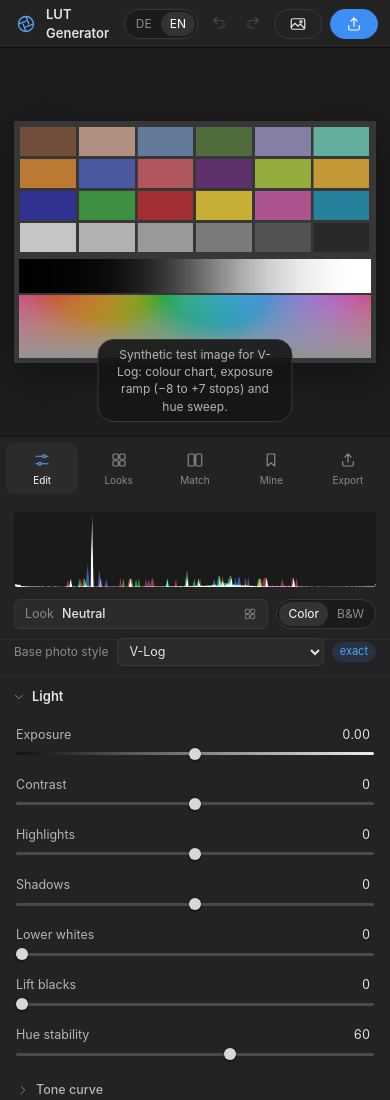
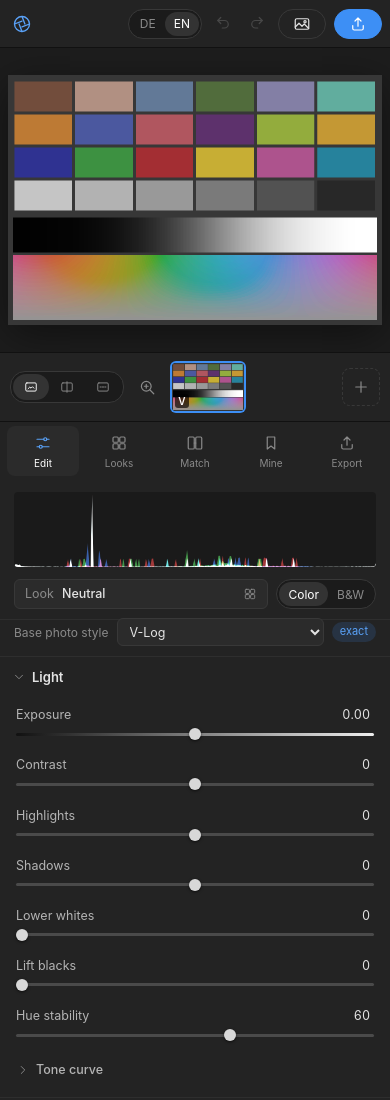
Before and after one commit to ernestodiescholle/realtime-lut-builder, a website: page index.html in a window 390 px wide. Shown: the top 1100 px of the page. Drawn offline with Linux system fonts and the light colour scheme.

Commit message:
Mobile layout: sticky preview, filmstrip under image, larger touch targets

```diff
--- a/css/style.css
+++ b/css/style.css
@@ -325,19 +325,45 @@ body.mono .section .color-only { display: none; }
 }
 .toast.show { opacity: 1; transform: translateX(-50%); }
 
-/* --- Schmale Fenster ---------------------------------------------------- */
+/* --- Schmale Fenster (Handy) ---------------------------------------------- */
+/* Reihenfolge per CSS: Kopfleiste und Bild bleiben oben stehen, darunter Ansicht/Filmstreifen,
+   dann die Reiter (ebenfalls stehend) und die scrollenden Regler. */
 @media (max-width: 900px) {
-  body { display: block; height: auto; overflow: auto; }
-  .topbar { height: 48px; position: sticky; top: 0; z-index: 5; }
+  :root { --img-h: max(36vh, 200px); }
+  body { display: flex; flex-direction: column; height: auto; min-height: 100vh; overflow: visible; }
+  .workspace { display: contents; }
+  .topbar { order: 0; flex: none; height: 48px; position: sticky; top: 0; z-index: 6; }
+  .brand .sep, .brand .doc { display: none; }
+  .brand .app { white-space: nowrap; }
   .top-actions .btn span { display: none; }
-  .workspace { display: flex; flex-direction: column; }
-  .canvas-area { min-height: 46vh; padding: 14px; }
-  #view { max-height: 56vh; }
-  .rail { order: 2; flex-direction: row; justify-content: center; border-left: 0; border-top: 1px solid #111; padding: 6px; position: sticky; top: 48px; z-index: 4; }
-  .rail button { width: 76px; }
-  .panel { order: 3; border-left: 0; overflow: visible; }
-  .bottombar { height: 84px; }
+  .canvas-area { order: 1; flex: none; position: sticky; top: 48px; z-index: 5; height: var(--img-h); min-height: 0; padding: 8px; }
+  #view { max-height: calc(var(--img-h) - 16px); touch-action: pan-y; }
+  .canvas-area.loupe #view { touch-action: none; }
+  .hint { bottom: 8px; font-size: 11px; }
+  .hint.show:not(.warn) { display: none; }
+  .bottombar { order: 2; flex: none; height: auto; padding: 6px 10px; gap: 10px; }
   .bottombar .seg span { display: none; }
+  .filmstrip { padding: 4px 2px; }
+  .film { height: 48px; }
+  .rail {
+    order: 3; flex: none; flex-direction: row; justify-content: center; border-left: 0; border-top: 1px solid #111;
+    padding: 4px; position: sticky; top: calc(48px + var(--img-h)); z-index: 4;
+  }
+  .rail button { width: 72px; }
+  .panel { order: 4; flex: none; border-left: 0; overflow: visible; }
+}
+@media (max-width: 480px) {
+  .brand .app { display: none; }
+  .topbar { gap: 8px; padding: 0 8px 0 12px; }
+}
+/* Finger statt Maus: größere Ziele, passende Hinweise */
+.touch-only { display: none; }
+@media (pointer: coarse) {
+  .touch-only { display: block; }
+  .mouse-only { display: none; }
+  .icon-btn { width: 40px; height: 40px; }
+  .dot { width: 30px; height: 30px; }
+  .seg button { min-height: 34px; }
 }
 
 /* --- Suche, Favoriten, Abgleich, Verlauf ------------------------------------ */
--- a/index.html
+++ b/index.html
@@ -173,7 +173,8 @@
       <section class="tab" data-tab="looks" hidden>
         <div class="tab-title">Looks</div>
         <input id="lookSearch" class="search" type="search" placeholder="Looks durchsuchen …" autocomplete="off">
-        <p class="muted small">Mit der Maus über einen Look fahren zeigt ihn in der Vorschau. Klick übernimmt ihn, der Stern merkt ihn als Favorit.</p>
+        <p class="muted small mouse-only">Mit der Maus über einen Look fahren zeigt ihn in der Vorschau. Klick übernimmt ihn, der Stern merkt ihn als Favorit.</p>
+        <p class="muted small touch-only">Tippen übernimmt einen Look, der Stern merkt ihn als Favorit.</p>
         <div id="presetGrid" class="preset-grid"></div>
       </section>
 
--- a/js/i18n.js
+++ b/js/i18n.js
@@ -135,6 +135,7 @@
 
     // --- Looks ------------------------------------------------------------------------
     'Looks durchsuchen …': 'Search looks …',
+    'Tippen übernimmt einen Look, der Stern merkt ihn als Favorit.': 'Tap a look to apply it; the star marks it as a favourite.',
     'Mit der Maus über einen Look fahren zeigt ihn in der Vorschau. Klick übernimmt ihn, der Stern merkt ihn als Favorit.':
       'Hover over a look to preview it. Click applies it, the star marks it as a favourite.',
     'Favoriten': 'Favourites',
```
